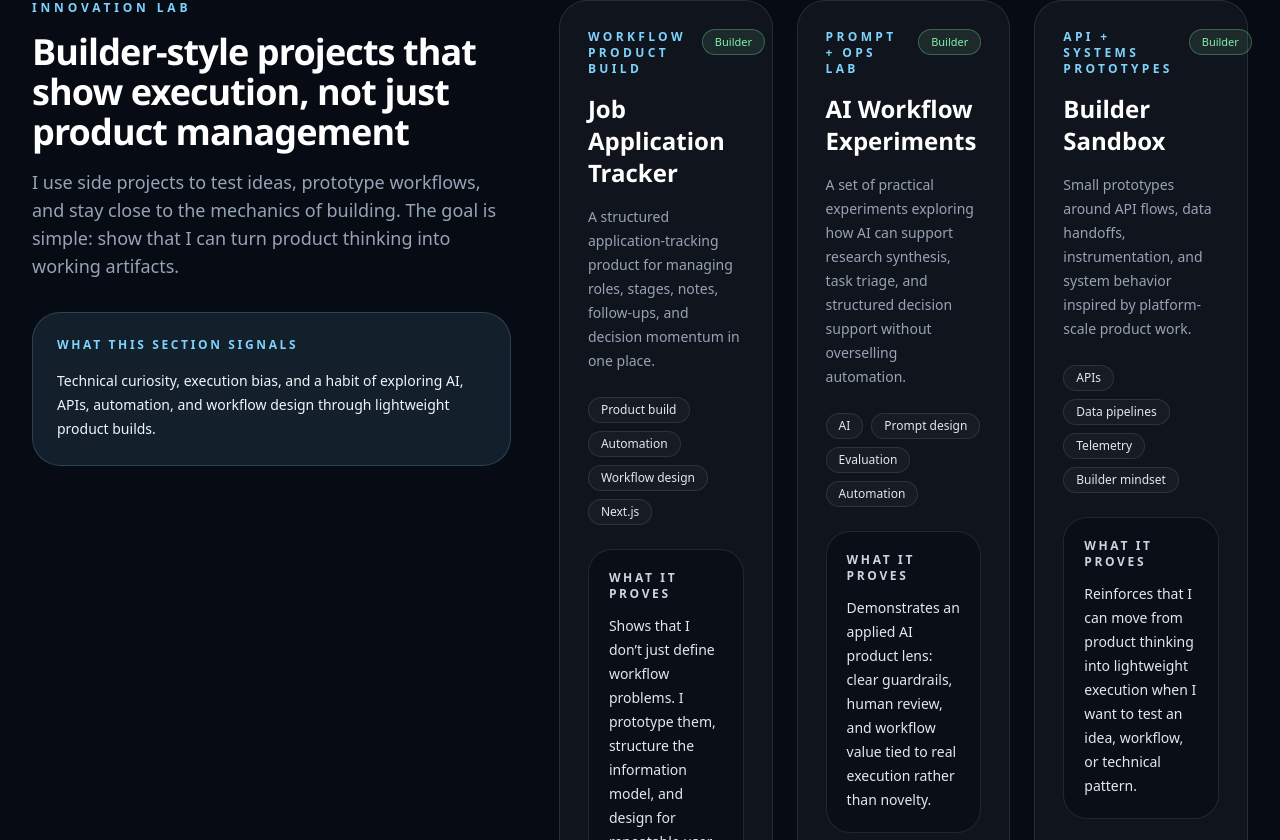
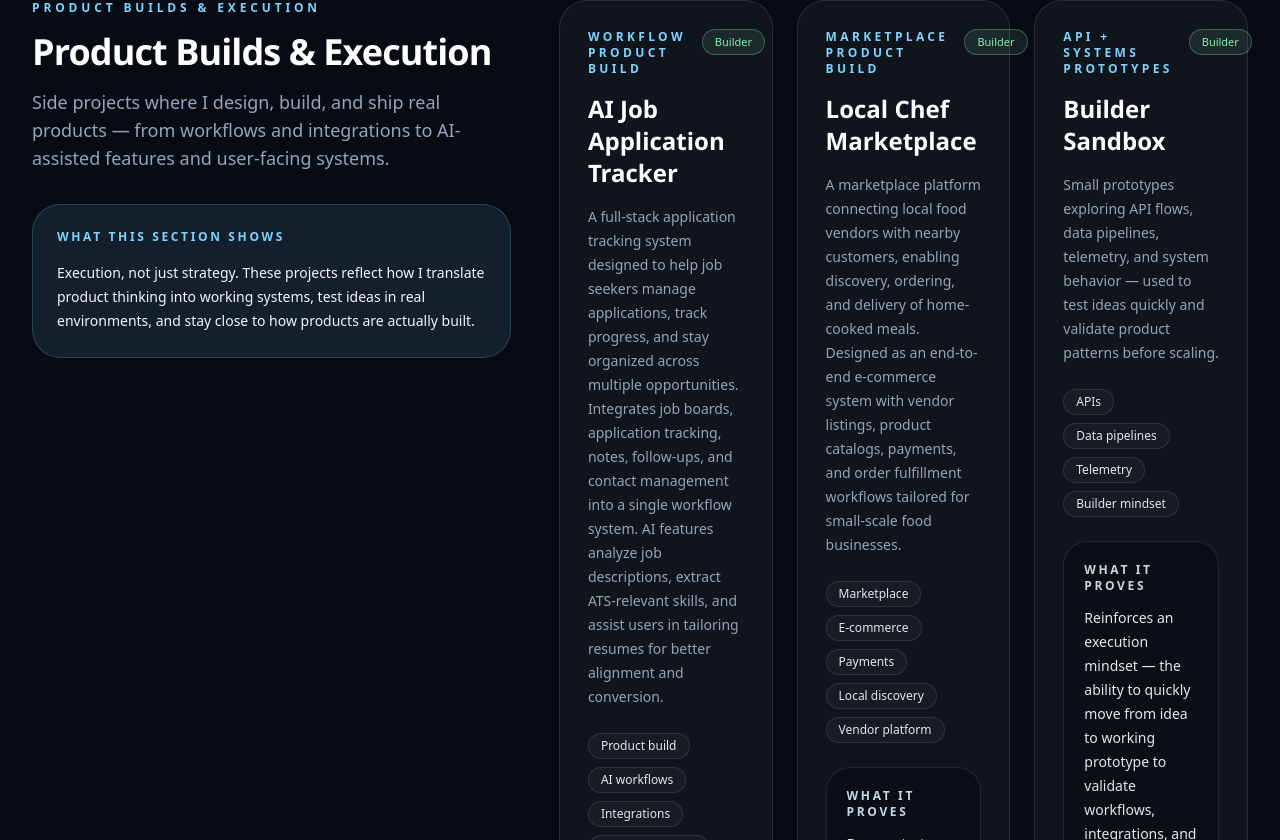
Before and after one commit to Jaau250/product-manager-portfolio, a Next.js app: page / in a window 1280 px wide. Shown: the part 5200-6040 px from the top of the page. Built offline with nearby package versions, Linux system fonts and the light colour scheme.

Commit message:
Refine product builds section and side project content

```diff
--- a/components/sections/innovation-lab-section.tsx
+++ b/components/sections/innovation-lab-section.tsx
@@ -7,18 +7,20 @@ export function InnovationLabSection() {
       <div className="grid gap-12 lg:grid-cols-[0.82fr_1.18fr]">
         <div>
           <SectionHeading
-            eyebrow="Innovation Lab"
-            title="Builder-style projects that show execution, not just product management"
-            description="I use side projects to test ideas, prototype workflows, and stay close to the mechanics of building. The goal is simple: show that I can turn product thinking into working artifacts."
+            eyebrow="Product Builds & Execution"
+            title="Product Builds & Execution"
+            description="Side projects where I design, build, and ship real products — from workflows and integrations to AI-assisted features and user-facing systems."
           />
 
           <div className="mt-8 rounded-[28px] border border-accent/20 bg-accent/10 p-6">
             <p className="text-xs font-semibold uppercase tracking-[0.22em] text-accent">
-              What this section signals
+              What this section shows
             </p>
             <p className="mt-4 text-sm leading-6 text-slate-100">
-              Technical curiosity, execution bias, and a habit of exploring AI,
-              APIs, automation, and workflow design through lightweight product builds.
+              Execution, not just strategy. These projects reflect how I
+              translate product thinking into working systems, test ideas in
+              real environments, and stay close to how products are actually
+              built.
             </p>
           </div>
         </div>
--- a/content/portfolio.ts
+++ b/content/portfolio.ts
@@ -500,30 +500,43 @@ export const technicalArchitectureLayers = [
 
 export const sideProjects: SideProject[] = [
   {
-    title: "Job Application Tracker",
+    title: "AI Job Application Tracker",
     format: "Workflow product build",
     summary:
-      "A structured application-tracking product for managing roles, stages, notes, follow-ups, and decision momentum in one place.",
+      "A full-stack application tracking system designed to help job seekers manage applications, track progress, and stay organized across multiple opportunities.\n\nIntegrates job boards, application tracking, notes, follow-ups, and contact management into a single workflow system. AI features analyze job descriptions, extract ATS-relevant skills, and assist users in tailoring resumes for better alignment and conversion.",
     proof:
-      "Shows that I don’t just define workflow problems. I prototype them, structure the information model, and design for repeatable user behavior.",
-    tags: ["Product build", "Automation", "Workflow design", "Next.js"]
+      "Shows my ability to design and ship a complete product, combining workflow management, integrations, and AI-assisted features to solve a real user problem end-to-end.",
+    tags: [
+      "Product build",
+      "AI workflows",
+      "Integrations",
+      "Workflow system",
+      "Next.js",
+      "Automation"
+    ]
   },
   {
-    title: "AI Workflow Experiments",
-    format: "Prompt + ops lab",
+    title: "Local Chef Marketplace",
+    format: "Marketplace product build",
     summary:
-      "A set of practical experiments exploring how AI can support research synthesis, task triage, and structured decision support without overselling automation.",
+      "A marketplace platform connecting local food vendors with nearby customers, enabling discovery, ordering, and delivery of home-cooked meals.\n\nDesigned as an end-to-end e-commerce system with vendor listings, product catalogs, payments, and order fulfillment workflows tailored for small-scale food businesses.",
     proof:
-      "Demonstrates an applied AI product lens: clear guardrails, human review, and workflow value tied to real execution rather than novelty.",
-    tags: ["AI", "Prompt design", "Evaluation", "Automation"]
+      "Demonstrates my ability to design marketplace systems, handle supply-demand interactions, and structure end-to-end product flows from listing to transaction and fulfillment.",
+    tags: [
+      "Marketplace",
+      "E-commerce",
+      "Payments",
+      "Local discovery",
+      "Vendor platform"
+    ]
   },
   {
     title: "Builder Sandbox",
     format: "API + systems prototypes",
     summary:
-      "Small prototypes around API flows, data handoffs, instrumentation, and system behavior inspired by platform-scale product work.",
+      "Small prototypes exploring API flows, data pipelines, telemetry, and system behavior — used to test ideas quickly and validate product patterns before scaling.",
     proof:
-      "Reinforces that I can move from product thinking into lightweight execution when I want to test an idea, workflow, or technical pattern.",
+      "Reinforces an execution mindset — the ability to quickly move from idea to working prototype to validate workflows, integrations, and system design decisions.",
     tags: ["APIs", "Data pipelines", "Telemetry", "Builder mindset"]
   }
 ];
```
